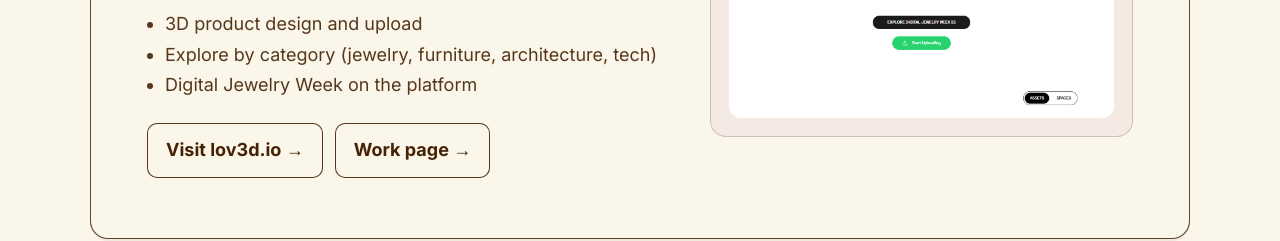
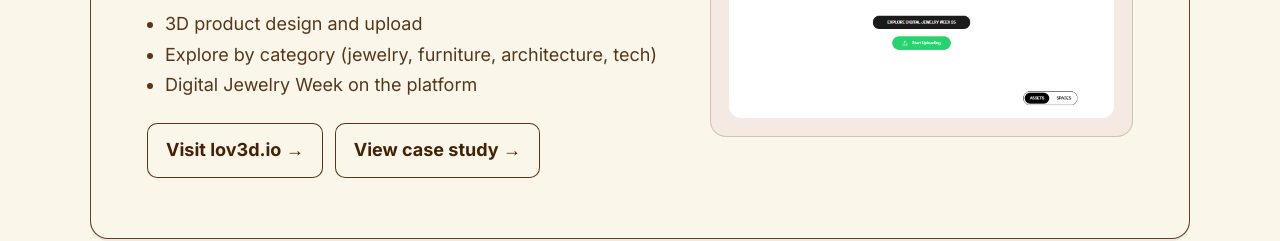
Before and after one commit to Luvjen11/jenogechi, a Next.js app: page / in a window 1280 px wide. Shown: the part 3360-3601 px from the top of the page. Built offline with nearby package versions, Linux system fonts and the light colour scheme; a web font is replaced by a local one.

Commit message:
update service prices and portfolio page cta

```diff
--- a/src/components/ServicesPage.jsx
+++ b/src/components/ServicesPage.jsx
@@ -45,7 +45,7 @@ export default function ServicesPage() {
         <div className="service-inner">
           <p className="section-label">01</p>
           <h2>Landing Pages</h2>
-          <p className="service-price">From £500 depending on scope</p>
+          <p className="service-price">From £150 depending on scope</p>
           <p className="service-timeline">Timeline: 1–2 weeks</p>
           <p className="service-intro">
             Perfect for launches, products, waitlists, or offers.
@@ -89,7 +89,7 @@ export default function ServicesPage() {
         <div className="service-inner">
           <p className="section-label">02</p>
           <h2>Websites</h2>
-          <p className="service-price">From £900 depending on scope</p>
+          <p className="service-price">From £300 depending on scope</p>
           <p className="service-timeline">Timeline: 2–4 weeks</p>
           <p className="service-intro">
             For personal brands, creators, and small businesses.
@@ -129,7 +129,7 @@ export default function ServicesPage() {
         <div className="service-inner">
           <p className="section-label">03</p>
           <h2>MVP Builds</h2>
-          <p className="service-price">From £1,500 depending on scope</p>
+          <p className="service-price">From £500 depending on scope</p>
           <p className="service-timeline">Timeline: 4–8 weeks</p>
           <p className="service-intro">
             For founders testing ideas or building early products.
--- a/src/components/home/Portfolio.jsx
+++ b/src/components/home/Portfolio.jsx
@@ -21,7 +21,7 @@ export default function Portfolio() {
         image: "/images/work/lov3d.png",
         links: [
           { label: "Visit lov3d.io", href: "https://lov3d.io/" },
-          { label: "Work page", href: "/work" },
+          { label: "View case study", href: "/work" },
         ],
       },
       {
@@ -40,7 +40,7 @@ export default function Portfolio() {
         image: "/images/work/yv-yoga.png",
         links: [
           { label: "Visit yogayv.com", href: "https://www.yogayv.com/" },
-          { label: "Work page", href: "/work" },
+          { label: "View case study", href: "/work" },
         ],
       },
       {
@@ -59,7 +59,7 @@ export default function Portfolio() {
         image: "/images/work/digital-jewelry.png",
         links: [
           { label: "Visit DJW", href: "https://djwxlov3d.vercel.app/" },
-          { label: "Work page", href: "/work" },
+          { label: "View case study", href: "/work" },
         ],
       },
       {
@@ -78,7 +78,7 @@ export default function Portfolio() {
         image: "/images/work/ntughari.png",
         links: [
           { label: "Visit ntughari.vercel.app", href: "https://ntughari.vercel.app/" },
-          { label: "Work page", href: "/work" },
+          { label: "View case study", href: "/work" },
         ],
       },
     ],
```
